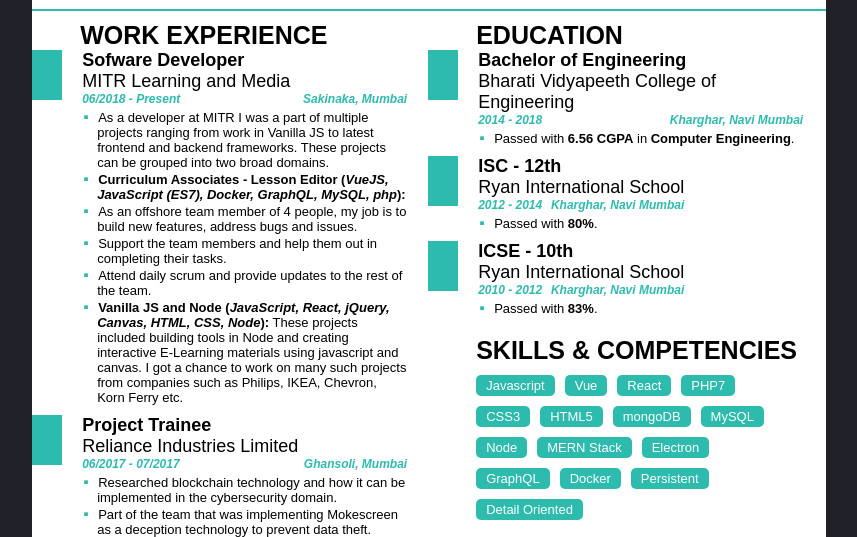
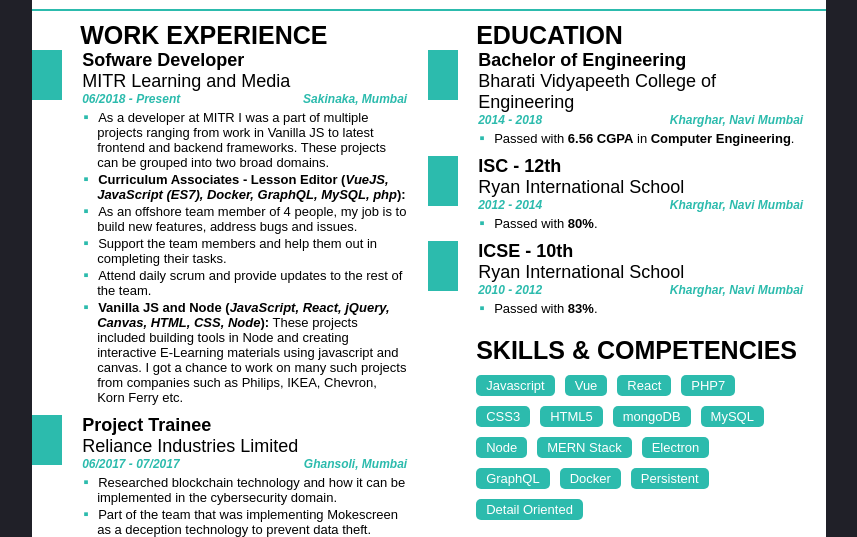
Before and after one commit to nandangrover/CV, a PHP site: page / in a window 1280 px wide. Shown: the part 147-684 px from the top of the page, without its empty margins (211-1068 px from the left). Run offline with PHP 8.4, Linux system fonts and the light colour scheme; some libraries are stand-ins or nearby versions.

Commit message:
Config update

```diff
--- a/style.css
+++ b/style.css
@@ -160,6 +160,7 @@ body {
   font-style: italic;
   position: relative;
   text-align: right;
+  min-width: 325px;
 }
 
 .description {
```
